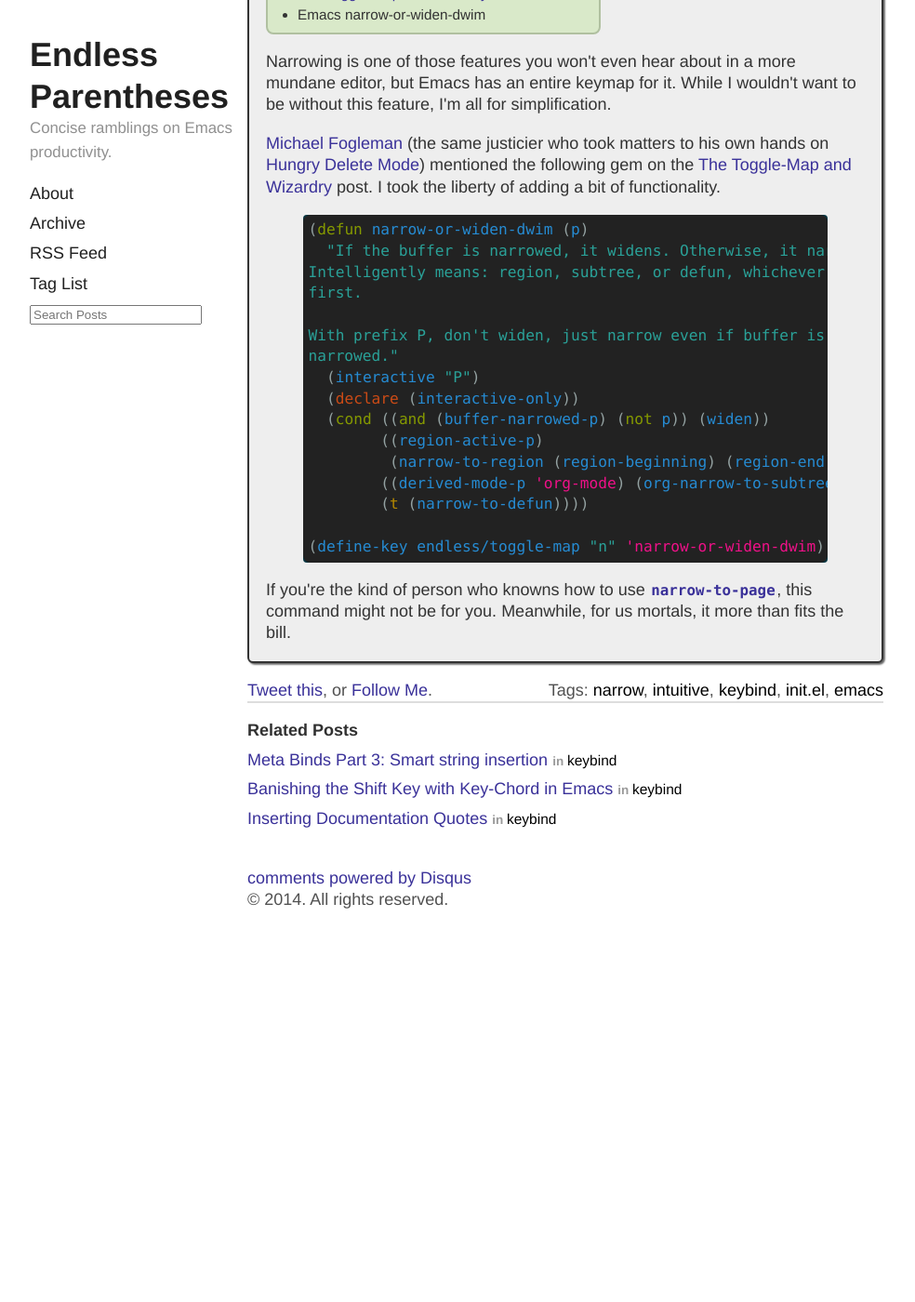
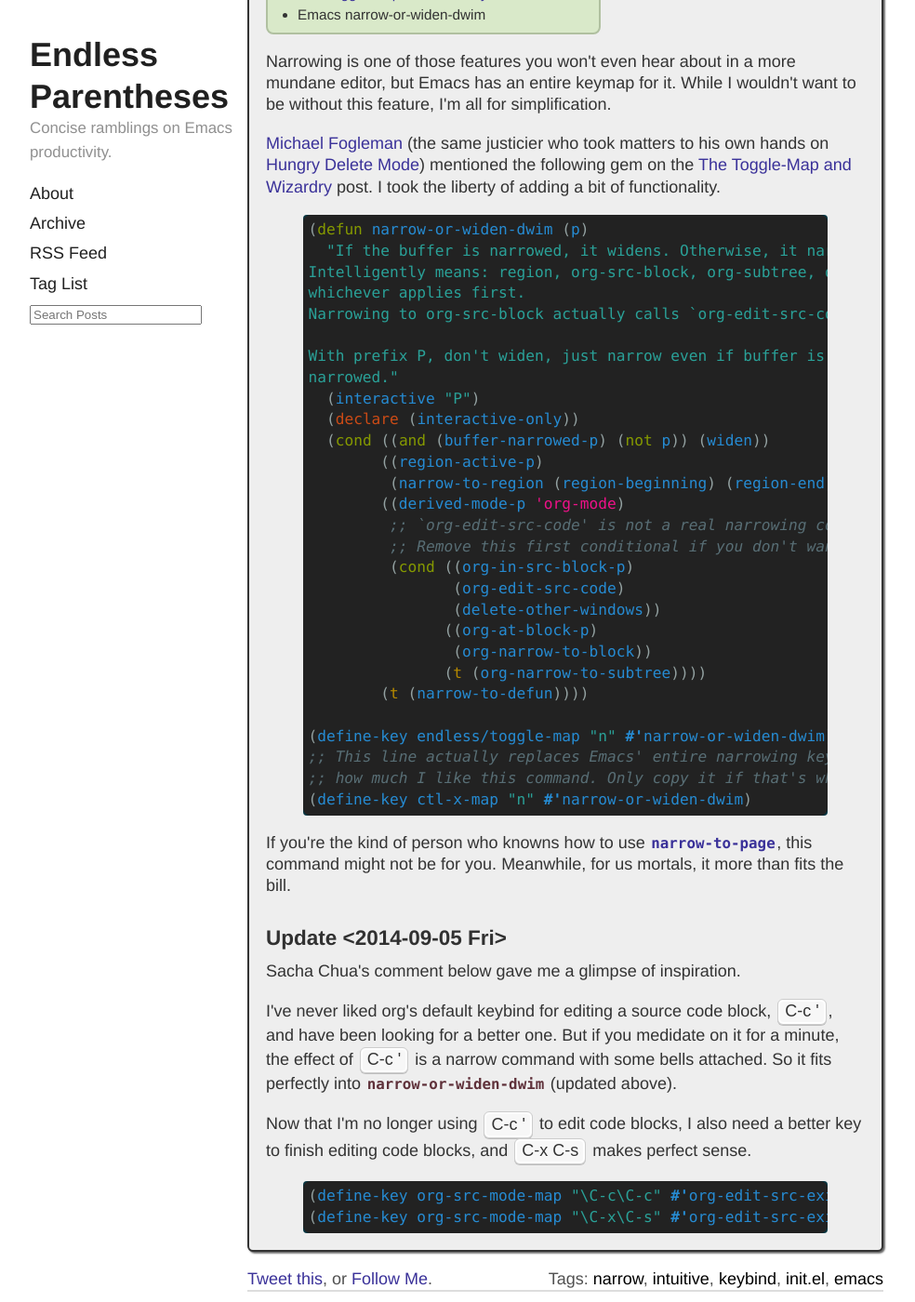
Before and after one commit to Malabarba/EndlessParentheses, a Jekyll site: the page built from _posts/2014-07-29-emacs-narrow-or-widen-dwim.html, in a window 1280 px wide and 1400 px high, scrolled down 197 px. Shown: the whole window at 93% size, without its empty margins (158-1142 px from the left). Built offline with Jekyll 4.4.1, drawn with Linux system fonts in a browser that asks for light colours; Markdown is read by kramdown in place of the engine named in the settings; comment, search, counter and statistics services are not loaded; before the commit the page ends 1200 px from its top, so only the background shows below that.

Commit message:
UPDATE: Emacs narrow-or-widen-dwim

```diff
--- a/_posts/2014-07-29-emacs-narrow-or-widen-dwim.html
+++ b/_posts/2014-07-29-emacs-narrow-or-widen-dwim.html
@@ -20,8 +20,9 @@
 {% highlight cl %}
 (defun narrow-or-widen-dwim (p)
   "If the buffer is narrowed, it widens. Otherwise, it narrows intelligently.
-Intelligently means: region, subtree, or defun, whichever applies
-first.
+Intelligently means: region, org-src-block, org-subtree, or defun,
+whichever applies first.
+Narrowing to org-src-block actually calls `org-edit-src-code'.
 
 With prefix P, don't widen, just narrow even if buffer is already
 narrowed."
@@ -30,13 +31,51 @@
   (cond ((and (buffer-narrowed-p) (not p)) (widen))
         ((region-active-p)
          (narrow-to-region (region-beginning) (region-end)))
-        ((derived-mode-p 'org-mode) (org-narrow-to-subtree))
+        ((derived-mode-p 'org-mode)
+         ;; `org-edit-src-code' is not a real narrowing command.
+         ;; Remove this first conditional if you don't want it.
+         (cond ((org-in-src-block-p)
+                (org-edit-src-code)
+                (delete-other-windows))
+               ((org-at-block-p)
+                (org-narrow-to-block))
+               (t (org-narrow-to-subtree))))
         (t (narrow-to-defun))))
 
-(define-key endless/toggle-map "n" 'narrow-or-widen-dwim)
+(define-key endless/toggle-map "n" #'narrow-or-widen-dwim)
+;; This line actually replaces Emacs' entire narrowing keymap, that's
+;; how much I like this command. Only copy it if that's what you want.
+(define-key ctl-x-map "n" #'narrow-or-widen-dwim)
 {% endhighlight %}
 <p>
 If you're the kind of person who knowns how to use <a href="http://doc.endlessparentheses.com/Fun/narrow-to-page"><code>narrow-to-page</code></a>,
 this command might not be for you. Meanwhile, for us mortals, it more
 than fits the bill.
 </p>
+<div id="outline-container-sec-1" class="outline-2">
+<h2 id="sec-1">Update <span class="timestamp-wrapper"><span class="timestamp">&lt;2014-09-05 Fri&gt;</span></span></h2>
+<div class="outline-text-2" id="text-1">
+<p>
+Sacha Chua's comment below gave me a glimpse of inspiration.
+</p>
+
+<p>
+I've never liked org's default keybind for editing a source code
+block, <kbd>C-c '</kbd>, and have been looking for a better
+one. But if you medidate on it for a minute, the effect of
+<kbd>C-c '</kbd> is a narrow command with some bells
+attached. So it fits perfectly into <code>narrow-or-widen-dwim</code> (updated
+above).
+</p>
+
+<p>
+Now that I'm no longer using <kbd>C-c '</kbd> to edit code
+blocks, I also need a better key to finish editing code blocks, and
+<kbd>C-x C-s</kbd> makes perfect sense.
+</p>
+{% highlight cl %}
+(define-key org-src-mode-map "\C-c\C-c" #'org-edit-src-exit)
+(define-key org-src-mode-map "\C-x\C-s" #'org-edit-src-exit)
+{% endhighlight %}
+</div>
+</div>
```
